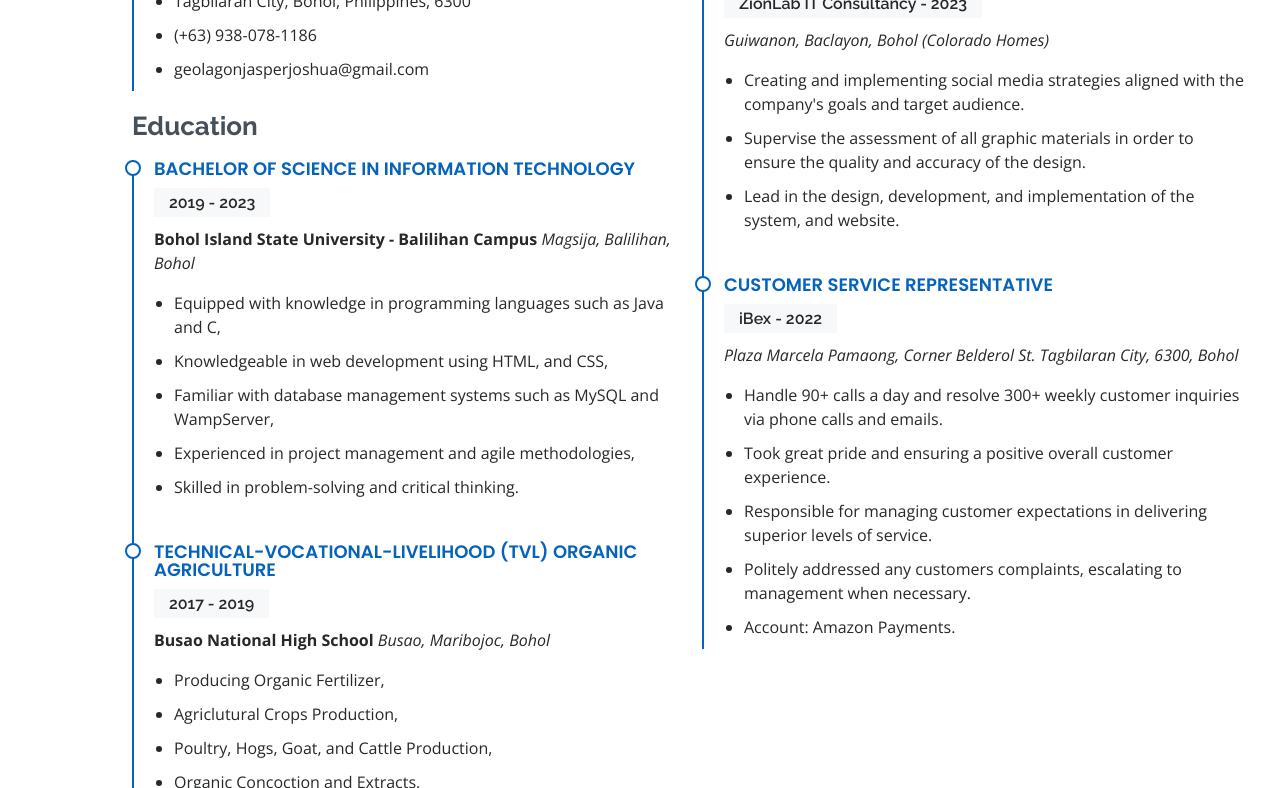
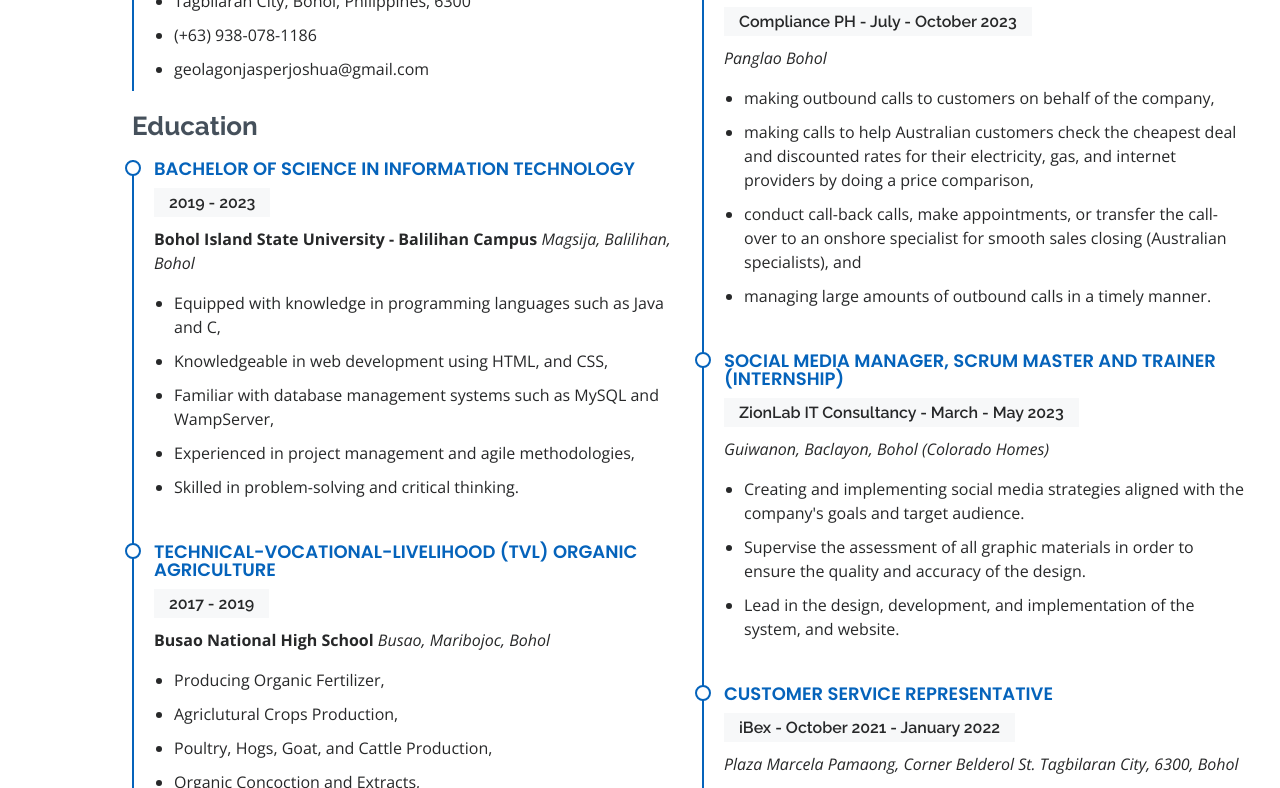
Before and after one commit to jasperjoshua/Portfolio, a plain HTML site: page index.html in a window 1280 px wide. Shown: the part 2615-3403 px from the top of the page. Drawn offline with nearby package versions, Linux system fonts and the light colour scheme.

Commit message:
resume updated

```diff
--- a/index.html
+++ b/index.html
@@ -377,8 +377,21 @@
           <div class="col-lg-6">
             <h3 class="resume-title">Experience</h3>
             <div class="resume-item">
-              <h4>Social Media Manager, Scrum Master and Trainer</h4>
-              <h5>ZionLab IT Consultancy - 2023</h5>
+              <h4>Customer Service Associates - Outbound Appointment Setter</h4>
+              <h5>Compliance PH - July - October 2023</h5>
+              <p><em>Panglao Bohol</em></p>
+              <ul>
+                <li>making outbound calls to customers on behalf of the company,</li>
+                <li>making calls to help Australian customers check the cheapest deal and discounted rates for their electricity, gas, and internet providers by doing a price comparison,</li>
+                <li>conduct call-back calls, make appointments, or transfer the call-over to an onshore specialist for smooth sales closing (Australian specialists), and</li>
+                <li>managing large amounts of outbound calls in a timely manner.</li>
+              </ul>
+
+            </div>
+
+            <div class="resume-item">
+              <h4>Social Media Manager, Scrum Master and Trainer (Internship)</h4>
+              <h5>ZionLab IT Consultancy - March - May 2023</h5>
               <p><em>Guiwanon, Baclayon, Bohol (Colorado Homes) </em></p>
               <ul>
                 <li>Creating and implementing social media strategies aligned with the company's goals and target audience.</li>
@@ -390,12 +403,12 @@
 
             <div class="resume-item">
               <h4>Customer Service Representative</h4>
-              <h5>iBex - 2022</h5>
+              <h5>iBex - October 2021 - January 2022</h5>
               <p><em>Plaza Marcela Pamaong, Corner Belderol St. Tagbilaran City, 6300, Bohol</em></p>
               <ul>
-                <li>Handle 90+ calls a day and resolve 300+ weekly customer inquiries via phone calls and emails.</li>
-                <li>Took great pride and ensuring a positive overall customer experience.</li>
-                <li>Responsible for managing customer expectations in delivering superior levels of service.</li>
+                <li>Handle 90+ calls a day and resolve 300+ weekly customer inquiries via phone calls and emails,</li>
+                <li>Took great pride and ensuring a positive overall customer experience,</li>
+                <li>Responsible for managing customer expectations in delivering superior levels of service, and</li>
                 <li>Politely addressed any customers complaints, escalating to management when necessary.</li>
                 <li>Account: Amazon Payments.</li>
               </ul>
```
